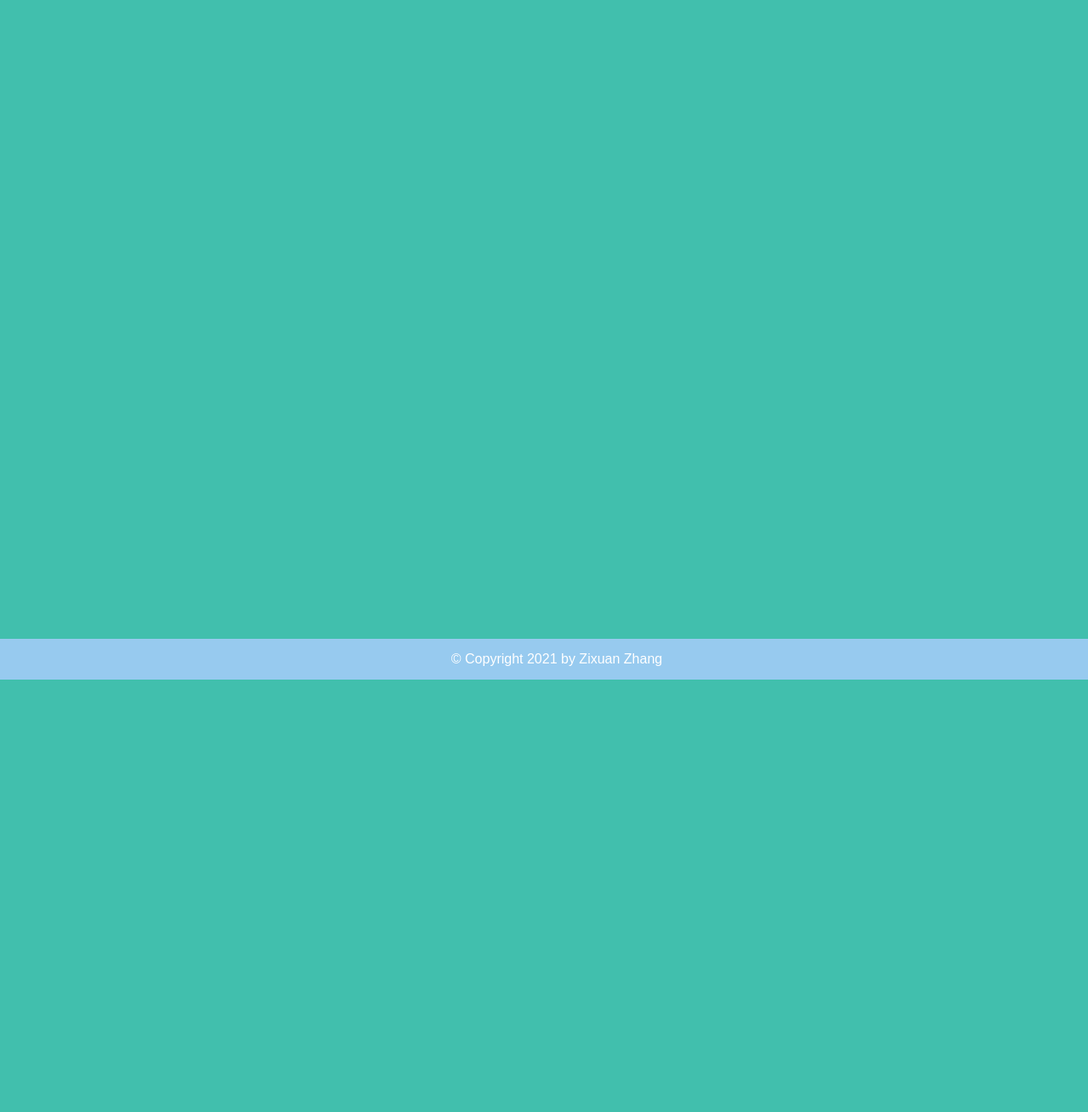
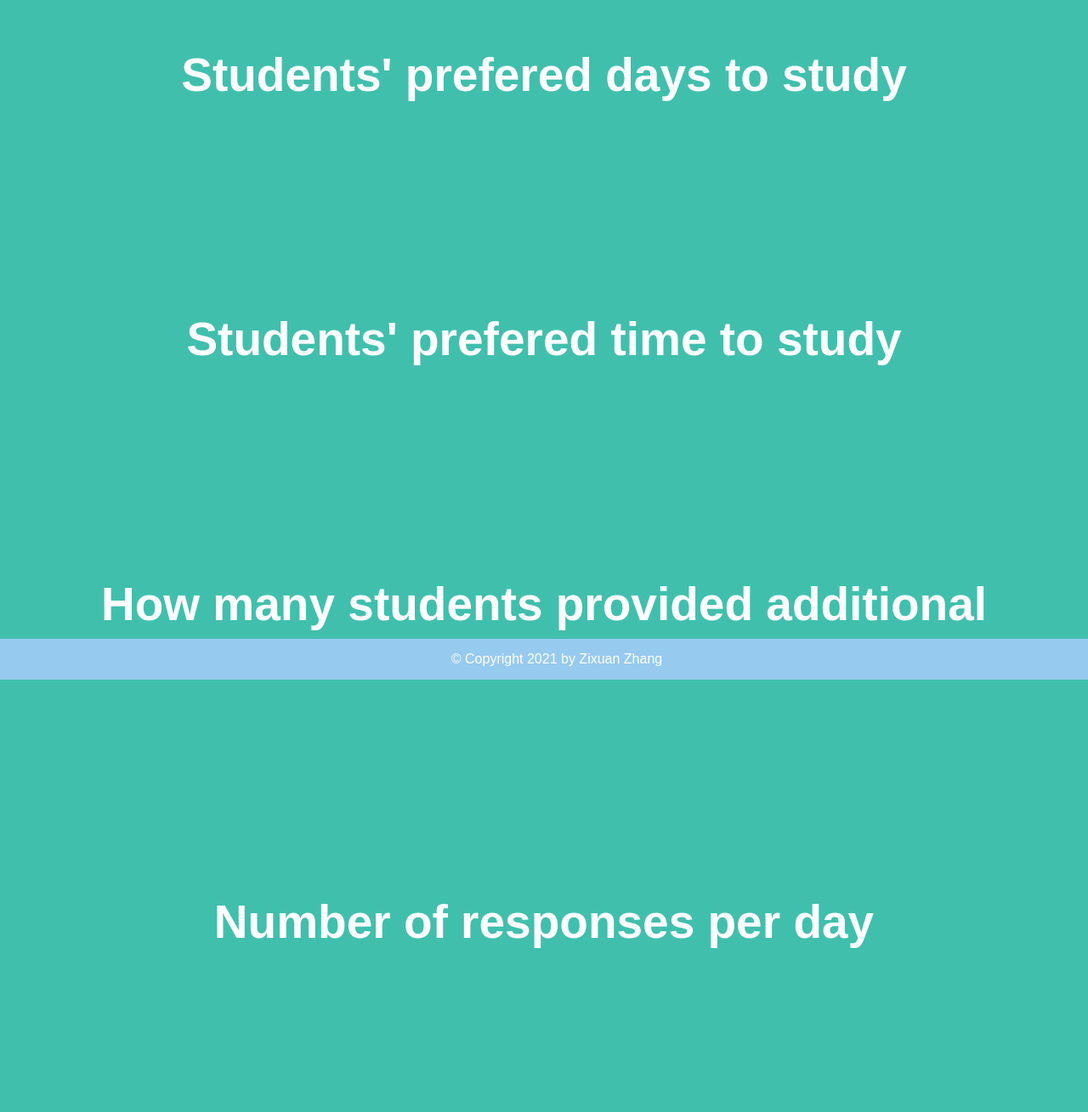
Before and after one commit to zixuanzhang-x/survey, a Flask app: page /admin/summary in a window 1280 px wide. Shown: the whole page at 85% size. Before the commit the page ends 800 px from the top, so only its background shows below. Run offline with Flask 2, Linux system fonts and the light colour scheme; data that the repository does not hold is empty; a map, chart or similar area stays blank; some libraries are stand-ins or nearby versions.

Commit message:
Add summary page

```diff
--- /dev/null
+++ b/static/css/admin/summary.css
@@ -0,0 +1,10 @@
+.container {
+    margin: auto;
+    width: 90%;
+    padding-top: 20px;
+}
+
+
+.center {
+    text-align: center;
+}
--- /dev/null
+++ b/static/javascript/admin/summary.js
@@ -0,0 +1,233 @@
+document.addEventListener('DOMContentLoaded', function () {
+    $.ajax({
+        url: '/api/results',
+        data: {
+            reverse: true,
+        },
+        success: function (result) {
+            console.log(result);
+            console.log(extractTimeData(result));
+            extractTimeseriesData(result);
+            setupCharts(
+                extractDayData(result),
+                extractTimeData(result),
+                extractInfoData(result),
+                extractTimeseriesData(result)
+            );
+        },
+    });
+});
+
+let extractDayData = (result) => {
+    let dayData = new Array(7);
+    dayData.fill(0);
+    result.forEach((item) => {
+        if (item['best_day'] === 'Monday') {
+            dayData[0]++;
+        } else if (item['best_day'] === 'Tuesday') {
+            dayData[1]++;
+        } else if (item['best_day'] === 'Wednesday') {
+            dayData[2]++;
+        } else if (item['best_day'] === 'Thursday') {
+            dayData[3]++;
+        } else if (item['best_day'] === 'Friday') {
+            dayData[4]++;
+        } else if (item['best_day'] === 'Saturday') {
+            dayData[5]++;
+        } else {
+            dayData[6]++;
+        }
+    });
+    return dayData;
+};
+
+let extractTimeData = (result) => {
+    let timeData = new Array(4);
+    timeData.fill(0);
+    result.forEach((item) => {
+        if (item['best_time'] === 'Morning') {
+            timeData[0]++;
+        } else if (item['best_time'] === 'Afternoon') {
+            timeData[1]++;
+        } else if (item['best_time'] === 'Evening') {
+            timeData[2]++;
+        } else {
+            timeData[3]++;
+        }
+    });
+    return timeData;
+};
+
+let extractInfoData = (result) => {
+    let count = 0;
+    result.forEach((item) => {
+        if (item['info'] !== null) {
+            count++;
+        }
+    });
+    return [count, result.length - count];
+};
+
+let extractTimeseriesData = (result) => {
+    // let endDate = Date.parse(result[0]['timestamp']);
+    // let startDate = Date.parse(result[result.length - 1]['timestamp']);
+    let map = {};
+    result.forEach((item) => {
+        let date = moment(Date.parse(item['timestamp'])).startOf('day');
+        if (map.hasOwnProperty(date)) {
+            map[date] += 1;
+        } else {
+            map[date] = 1;
+        }
+    })
+    console.log(map);
+
+    let date = moment(Date.parse(result[result.length - 1]['timestamp'])).startOf('day');
+    let timeSeriesData = [];
+    while (date.isBefore(moment())) {
+        if (map.hasOwnProperty(date)) {
+            timeSeriesData.push({t: date, y: map[date]})
+        } else {
+            timeSeriesData.push({t: date, y: 0})
+        }
+        date = date.clone().add(1, 'day').startOf('day');
+    }
+    console.log(timeSeriesData);
+    return timeSeriesData;
+}
+
+let setupCharts = (dayData, timeData, infoData, timeseriesData) => {
+    var bestDayCanvas = document
+        .getElementById('bestDayBarChart')
+        .getContext('2d');
+    var bestDayBarChart = new Chart(bestDayCanvas, {
+        // The type of chart we want to create
+        type: 'bar',
+
+        // The data for our dataset
+        data: {
+            labels: [
+                'Monday',
+                'Tuesday',
+                'Wednesday',
+                'Thursday',
+                'Friday',
+                'Saturday',
+                'Sunday',
+            ],
+            datasets: [
+                {
+                    label: 'Prefered days',
+                    backgroundColor: '#caaaff',
+                    borderColor: '#caaaff',
+                    data: dayData,
+                },
+            ],
+        },
+    });
+
+    var bestTimeCanvas = document
+        .getElementById('bestTimeBarChart')
+        .getContext('2d');
+    var bestTimeBarChart = new Chart(bestTimeCanvas, {
+        // The type of chart we want to create
+        type: 'bar',
+
+        // The data for our dataset
+        data: {
+            labels: ['Morning', 'Afternoon', 'Evening', 'Night'],
+            datasets: [
+                {
+                    label: 'Prefered times',
+                    backgroundColor: '#caaaff',
+                    borderColor: '#caaaff',
+                    data: timeData,
+                },
+            ],
+        },
+        options: {
+            scales: {
+                yAxes: [
+                    {
+                        ticks: {
+                            beginAtZero: true,
+                        },
+                    },
+                ],
+            },
+        },
+    });
+
+    var sayMoreCanvas = document
+        .getElementById('sayMoreBarChart')
+        .getContext('2d');
+    var sayMoreBarChart = new Chart(sayMoreCanvas, {
+        // The type of chart we want to create
+        type: 'bar',
+
+        // The data for our dataset
+        data: {
+            labels: ['Provided more info', 'No additional info'],
+            datasets: [
+                {
+                    label: 'Additional info',
+                    backgroundColor: '#caaaff',
+                    borderColor: '#caaaff',
+                    data: infoData,
+                },
+            ],
+        },
+        options: {
+            scales: {
+                yAxes: [
+                    {
+                        ticks: {
+                            beginAtZero: true,
+                        },
+                    },
+                ],
+            },
+        },
+    });
+
+    var timeSeriesCanvas = document
+        .getElementById('timeSeriesChart')
+        .getContext('2d');
+
+    var dat_1 = {
+        label: '# of responses per day',
+        borderColor: '#caaaff',
+        backgroundColor: '#caaaff',
+        data: timeseriesData,
+        type: 'line',
+        pointRadius: 0,
+        fill: false,
+        lineTension: 0,
+        borderWidth: 2
+    };
+    var timeSeriesChart = new Chart(timeSeriesCanvas, {
+        type: 'line',
+        data: {
+            datasets: [dat_1],
+        },
+        options: {
+            scales: {
+                xAxes: [
+                    {
+                        type: 'time',
+                        time: {
+                            unit: 'day',
+                        },
+                    },
+                ],
+                yAxes: [
+                    {
+                        ticks: {
+                            beginAtZero: true,
+                        },
+                    },
+                ],
+            },
+        },
+    });
+};
--- a/templates/admin/summary.html
+++ b/templates/admin/summary.html
@@ -4,8 +4,32 @@
 
 {% block head %}
     {{ super() }}
+    <script src="https://cdnjs.cloudflare.com/ajax/libs/moment.js/2.22.2/moment.min.js"></script>
+    <script src="https://cdnjs.cloudflare.com/ajax/libs/Chart.js/2.7.3/Chart.min.js"></script>
+    <script src="../static/javascript/admin/summary.js"></script>
+    <link rel="stylesheet" href="../static/css/admin/summary.css">
+    <script src="https://ajax.googleapis.com/ajax/libs/jquery/3.5.1/jquery.min.js"></script>
 {% endblock %}
 
 {% block content %}
+    <div class="container">
+        <h1 class="center">Students' prefered days to study</h1>
+        <canvas id="bestDayBarChart"></canvas>
+    </div>
+
+    <div class="container">
+        <h1 class="center">Students' prefered time to study</h1>
+        <canvas id="bestTimeBarChart"></canvas>
+    </div>
+
+    <div class="container">
+        <h1 class="center">How many students provided additional info</h1>
+        <canvas id="sayMoreBarChart"></canvas>
+    </div>
+
+    <div class="container">
+        <h1 class="center">Number of responses per day</h1>
+        <canvas id="timeSeriesChart"></canvas>
+    </div>
 
 {% endblock %}
```
